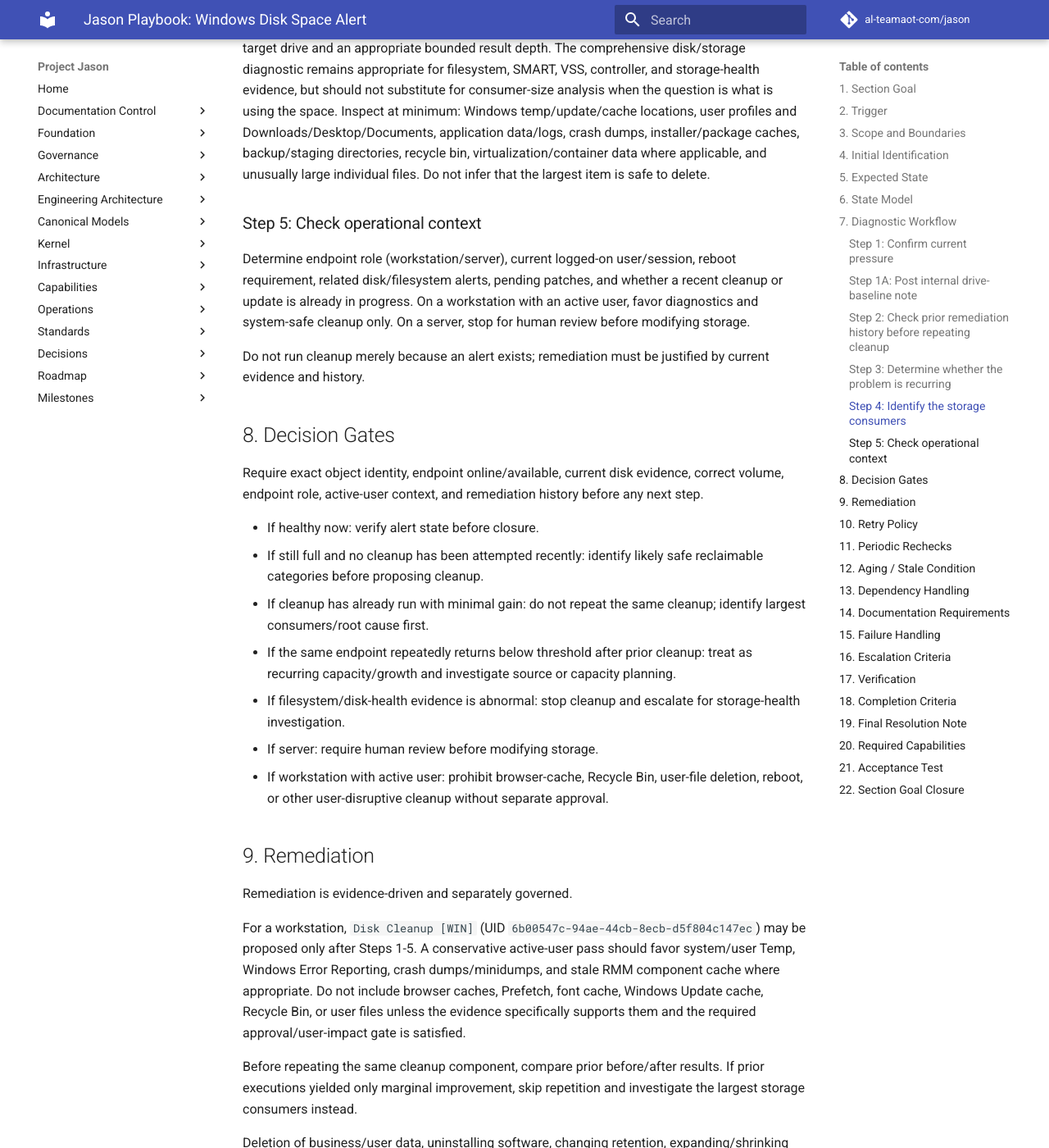
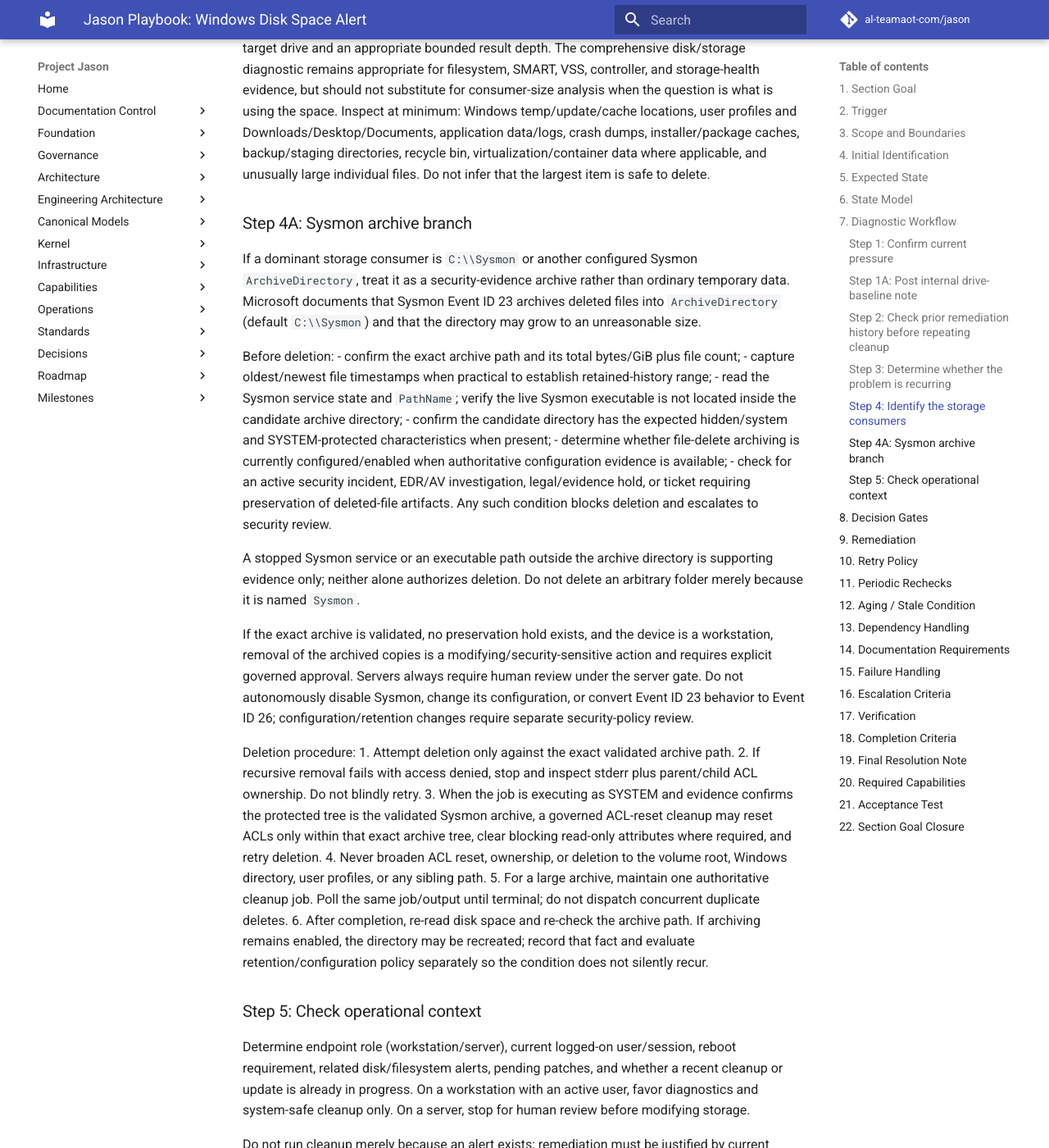
Before and after one commit to al-teamaot-com/jason, an MkDocs documentation site: the page built from docs/playbooks/Jason-Windows-Disk-Space-Alert.md, in a window 1280 px wide and 1400 px high, scrolled down 2728 px. Shown: the whole window at 82% size. Built offline with MkDocs 1.6.1 and Material for MkDocs 9.7.7, drawn with Linux system fonts in a browser that asks for light colours; comment, search, counter and statistics services are not loaded; some of the changed text lies outside the part shown.

Commit message:
Add guarded Sysmon archive cleanup branch to disk-space playbook

```diff
--- a/docs/playbooks/Jason-Windows-Disk-Space-Alert.md
+++ b/docs/playbooks/Jason-Windows-Disk-Space-Alert.md
@@ -1,6 +1,6 @@
 # Jason Playbook: Windows Disk Space Alert
 
-Status: Pilot v0.2.1. Manual controlled acceptance only; not enabled for automatic production execution.
+Status: Pilot v0.3.0. Manual controlled acceptance only; not enabled for automatic production execution.
 
 ## 1. Section Goal
 Process a Windows disk-space monitoring ticket from exact ticket/company/device/alert identification through current-space diagnosis, bounded decision, authoritative verification, and documented completion or escalation. First acceptance is diagnostic-only.
@@ -59,6 +59,29 @@ Compare current free space with prior disk alerts/tickets. Distinguish a one-tim
 ### Step 4: Identify the storage consumers
 Before deleting data, identify the largest directories/files and relevant age/growth pattern. Prefer `Drive or Folder Size Report - AOT Ver 11142024` (UID `8b7f7b3d-6462-40ca-9415-71232aecdb1f`) with `RootFolder=C:\\` for recursive folder-size evidence; it reports folders over 1 GB and overall drive utilization. If file-level ranking is needed, use `Get Largest Files and Folders on Disk (DattoSize) [WIN]` (UID `e48c6d3d-bd12-4ce5-b0a0-0e44bc3ac25a`) with the target drive and an appropriate bounded result depth. The comprehensive disk/storage diagnostic remains appropriate for filesystem, SMART, VSS, controller, and storage-health evidence, but should not substitute for consumer-size analysis when the question is what is using the space. Inspect at minimum: Windows temp/update/cache locations, user profiles and Downloads/Desktop/Documents, application data/logs, crash dumps, installer/package caches, backup/staging directories, recycle bin, virtualization/container data where applicable, and unusually large individual files. Do not infer that the largest item is safe to delete.
 
+### Step 4A: Sysmon archive branch
+If a dominant storage consumer is `C:\\Sysmon` or another configured Sysmon `ArchiveDirectory`, treat it as a security-evidence archive rather than ordinary temporary data. Microsoft documents that Sysmon Event ID 23 archives deleted files into `ArchiveDirectory` (default `C:\\Sysmon`) and that the directory may grow to an unreasonable size.
+
+Before deletion:
+- confirm the exact archive path and its total bytes/GiB plus file count;
+- capture oldest/newest file timestamps when practical to establish retained-history range;
+- read the Sysmon service state and `PathName`; verify the live Sysmon executable is not located inside the candidate archive directory;
+- confirm the candidate directory has the expected hidden/system and SYSTEM-protected characteristics when present;
+- determine whether file-delete archiving is currently configured/enabled when authoritative configuration evidence is available;
+- check for an active security incident, EDR/AV investigation, legal/evidence hold, or ticket requiring preservation of deleted-file artifacts. Any such condition blocks deletion and escalates to security review.
+
+A stopped Sysmon service or an executable path outside the archive directory is supporting evidence only; neither alone authorizes deletion. Do not delete an arbitrary folder merely because it is named `Sysmon`.
+
+If the exact archive is validated, no preservation hold exists, and the device is a workstation, removal of the archived copies is a modifying/security-sensitive action and requires explicit governed approval. Servers always require human review under the server gate. Do not autonomously disable Sysmon, change its configuration, or convert Event ID 23 behavior to Event ID 26; configuration/retention changes require separate security-policy review.
+
+Deletion procedure:
+1. Attempt deletion only against the exact validated archive path.
+2. If recursive removal fails with access denied, stop and inspect stderr plus parent/child ACL ownership. Do not blindly retry.
+3. When the job is executing as SYSTEM and evidence confirms the protected tree is the validated Sysmon archive, a governed ACL-reset cleanup may reset ACLs only within that exact archive tree, clear blocking read-only attributes where required, and retry deletion.
+4. Never broaden ACL reset, ownership, or deletion to the volume root, Windows directory, user profiles, or any sibling path.
+5. For a large archive, maintain one authoritative cleanup job. Poll the same job/output until terminal; do not dispatch concurrent duplicate deletes.
+6. After completion, re-read disk space and re-check the archive path. If archiving remains enabled, the directory may be recreated; record that fact and evaluate retention/configuration policy separately so the condition does not silently recur.
+
 ### Step 5: Check operational context
 Determine endpoint role (workstation/server), current logged-on user/session, reboot requirement, related disk/filesystem alerts, pending patches, and whether a recent cleanup or update is already in progress. On a workstation with an active user, favor diagnostics and system-safe cleanup only. On a server, stop for human review before modifying storage.
 
@@ -70,6 +93,7 @@ Require exact object identity, endpoint online/available, current disk evidence,
 - If healthy now: verify alert state before closure.
 - If still full and no cleanup has been attempted recently: identify likely safe reclaimable categories before proposing cleanup.
 - If cleanup has already run with minimal gain: do not repeat the same cleanup; identify largest consumers/root cause first.
+- If the dominant consumer is a Sysmon archive: validate archive identity, security-preservation status, service/configuration context, and exact size before proposing deletion; any active investigation/evidence-hold condition blocks cleanup.
 - If the same endpoint repeatedly returns below threshold after prior cleanup: treat as recurring capacity/growth and investigate source or capacity planning.
 - If filesystem/disk-health evidence is abnormal: stop cleanup and escalate for storage-health investigation.
 - If server: require human review before modifying storage.
@@ -80,12 +104,14 @@ Remediation is evidence-driven and separately governed.
 
 For a workstation, `Disk Cleanup [WIN]` (UID `6b00547c-94ae-44cb-8ecb-d5f804c147ec`) may be proposed only after Steps 1-5. A conservative active-user pass should favor system/user Temp, Windows Error Reporting, crash dumps/minidumps, and stale RMM component cache where appropriate. Do not include browser caches, Prefetch, font cache, Windows Update cache, Recycle Bin, or user files unless the evidence specifically supports them and the required approval/user-impact gate is satisfied.
 
+If a validated Sysmon archive is the dominant consumer, do not treat it as ordinary temp cleanup. Record archive size/file count and service/configuration evidence, check preservation requirements, then request explicit governed approval for archive removal on a workstation. If deletion encounters SYSTEM ACL protection, use the bounded ACL-aware procedure in Step 4A and keep all ACL changes scoped to the exact validated archive tree. Do not change Sysmon retention/configuration as part of disk cleanup.
+
 Before repeating the same cleanup component, compare prior before/after results. If prior executions yielded only marginal improvement, skip repetition and investigate the largest storage consumers instead.
 
 Deletion of business/user data, uninstalling software, changing retention, expanding/shrinking partitions, storage migration, or server cleanup is modifying/high-impact work and requires explicit human review/approval. Reboot remains disruptive and instance-specific approval-required.
 
 ## 10. Retry Policy
-Maximum two attempts for the same diagnostic when evidence indicates a retry is reasonable. No blind repeats. A cleanup component is not a generic retry: do not run the same cleanup again solely because free space remains low. Require new evidence showing that additional reclaimable data has accumulated or a different cleanup category is justified.
+Maximum two attempts for the same diagnostic when evidence indicates a retry is reasonable. No blind repeats. A cleanup component is not a generic retry: do not run the same cleanup again solely because free space remains low. Require new evidence showing that additional reclaimable data has accumulated or a different cleanup category is justified. For a large Sysmon archive deletion, an active cleanup job is authoritative: poll that same job and its stdout/stderr until terminal instead of launching a second deletion. An access-denied result requires ACL/path evidence review before any governed retry.
 
 ## 11. Periodic Rechecks
 Offline/unavailable endpoints may enter `recheck_pending`; rechecks must be bounded and de-duplicated.
@@ -99,16 +125,18 @@ Missing device mapping, unavailable component output, or unavailable alert evide
 ## 14. Documentation Requirements
 A `Jason - Disk Space - Drive Baseline` internal note is required before remediation whenever an Autotask ticket exists. It must capture the current drive specification/baseline defined in Step 1A. Record ticket/device/alert identity, current free/used space, endpoint role, active-user context, prior disk alerts/tickets, prior cleanup timestamps and before/after results, diagnostic component/job/correlation references, largest storage consumers identified, remediation rationale, exact cleanup options used, result, interpretation, decision, verification, and final disposition. Never record secrets.
 
+For a Sysmon archive case, also document the exact archive path, measured bytes/GiB, file count, service state/path, available archiving/configuration evidence, preservation/security-ticket check, deletion job/correlation IDs, ACL failure/fallback details if encountered, and whether the archive was absent or recreated after cleanup.
+
 After remediation or other material change, add `Jason - Disk Space - Verification` with post-action total/used/free values, percentage change, reclaimed space, monitor-threshold status, and alert state. Preserve the original baseline note for comparison.
 
 ## 15. Failure Handling
 Failed or missing diagnostic output does not count as healthy verification and does not advance to completion.
 
 ## 16. Escalation Criteria
-Escalate ambiguous identity, repeatedly failed diagnostics, critically low free space with no safe standing remediation, evidence of storage/filesystem health issues, server remediation needs, suspected business/user-data deletion, or repeated threshold recurrence. Also escalate when prior cleanup executions repeatedly gain little space, when a dominant storage consumer cannot be safely classified, or when capacity is fundamentally undersized for the observed workload.
+Escalate ambiguous identity, repeatedly failed diagnostics, critically low free space with no safe standing remediation, evidence of storage/filesystem health issues, server remediation needs, suspected business/user-data deletion, or repeated threshold recurrence. Also escalate when prior cleanup executions repeatedly gain little space, when a dominant storage consumer cannot be safely classified, or when capacity is fundamentally undersized for the observed workload. For Sysmon archives, escalate any active security investigation/evidence hold, inability to prove the archive path, unexpected service executable placement, unknown retention intent, repeated rapid archive regrowth, or need to alter Sysmon configuration/retention.
 
 ## 17. Verification
-Resolution requires current authoritative disk-space evidence plus healthy/cleared monitoring state where available. Component/job success alone is insufficient. Record post-remediation free bytes/GB and percentage, compare against the pre-remediation baseline, and verify the gain is durable enough to satisfy the configured monitor threshold. If the alert remains open only because of stale monitor state, verify the current disk condition independently before resolving the stale alert.
+Resolution requires current authoritative disk-space evidence plus healthy/cleared monitoring state where available. Component/job success alone is insufficient. Record post-remediation free bytes/GB and percentage, compare against the pre-remediation baseline, and verify the gain is durable enough to satisfy the configured monitor threshold. For a Sysmon archive cleanup, also verify the exact archive path is absent or has only a newly recreated bounded footprint, and record whether Sysmon archiving remains enabled so recurrence risk is explicit. If the alert remains open only because of stale monitor state, verify the current disk condition independently before resolving the stale alert.
 
 ## 18. Completion Criteria
 Complete only after exact identity, current disk evidence, remediation-history review, healthy-state verification, and final documentation. If cleanup produced insufficient durable headroom, do not close merely because the component completed; document the root-cause/capacity finding and escalate or continue with an approved corrective plan. First acceptance may intentionally stop in `deciding` or `blocked` without modifying the endpoint.
@@ -120,7 +148,7 @@ Summarize original threshold condition, baseline total/used/free values, final t
 Autotask ticket/configuration reads; DRMM endpoint/alert reads; governed component discovery/execution; persisted generic PlaybookRun; Grafana live-run telemetry; later alert/ticket closure capabilities only after verification.
 
 ## 21. Acceptance Test
-Retain `T20260919.0012` for Hitt Electric Corp. / `WIN-PF34UO3QMOL` as the original diagnostic-only acceptance case. Add `T20260923.0003` / `HITT-WS-06` as the remediation-history/root-cause decision case. Acceptance must prove that Jason posts the required internal drive-baseline note, discovers prior cleanup history (including before/after free-space evidence), refuses to blindly repeat an ineffective cleanup, identifies that root-cause/storage-consumer analysis is required, preserves active-user/server safeguards, and documents the decision before any modifying action.
+Retain `T20260919.0012` for Hitt Electric Corp. / `WIN-PF34UO3QMOL` as the original diagnostic-only acceptance case. Use `T20260923.0003` / `HITT-WS-06` as the remediation-history/root-cause/Sysmon-archive acceptance case. The HITT-WS-06 evidence set includes a `C:\\Sysmon` archive measured at 426.39 GiB across approximately 316,000 files, a stopped `sysmon64` service whose executable path was `C:\\WINDOWS\\sysmon64.exe`, and an initial recursive deletion failure caused by access-denied protection within the SYSTEM-owned archive tree. Acceptance must prove that Jason posts the required internal drive-baseline note, discovers prior cleanup history (including before/after free-space evidence), refuses to blindly repeat an ineffective cleanup, identifies the dominant archive, validates that the archive is not the live Sysmon executable location, checks evidence-preservation/security state, requires governed approval before deleting archived security artifacts, handles protected-child ACL failure without broadening scope, polls one authoritative long-running cleanup job rather than redispatching, verifies post-cleanup free space and archive state, preserves active-user/server safeguards, and documents the decision before and after modifying action.
 
 ## 22. Section Goal Closure
 Close the first-live-run milestone after the run persists, Grafana reports it, current disk evidence is captured or a governed blocker is recorded, no unrelated object is changed, and remaining production workflow gaps are documented.
```
